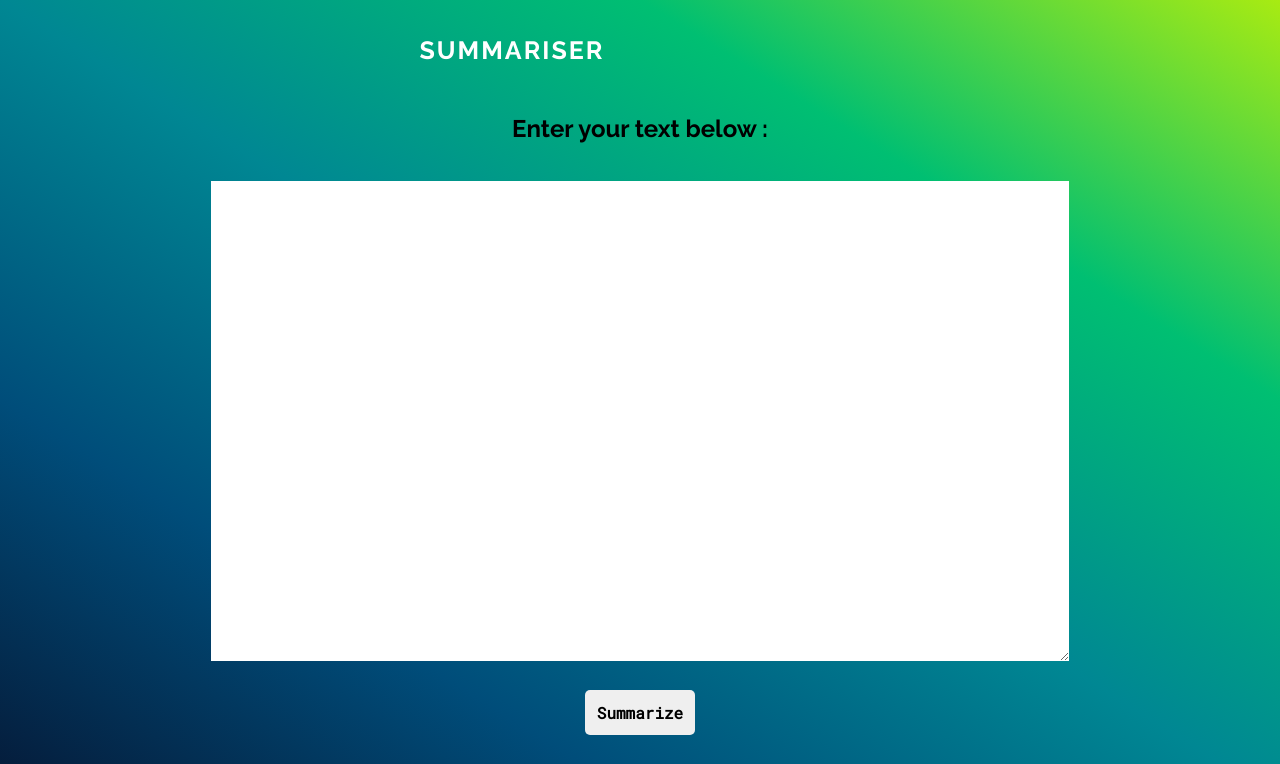
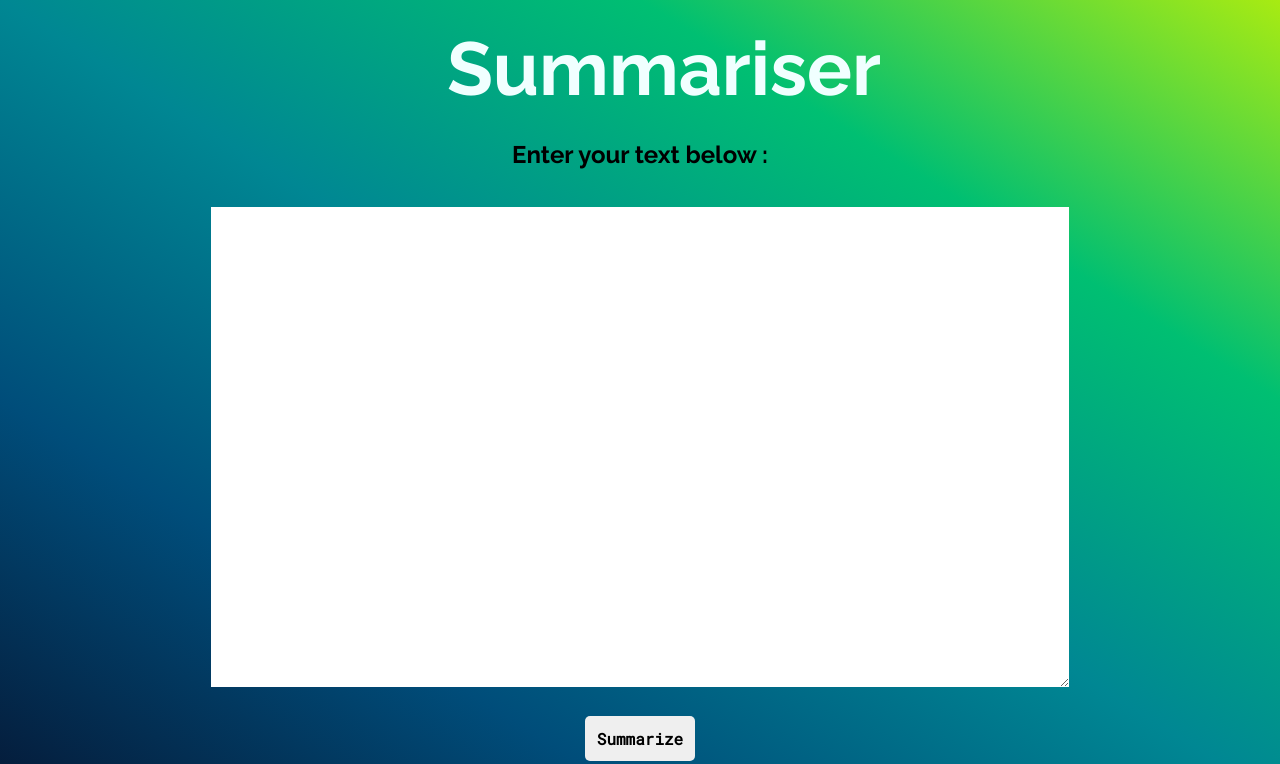
Before and after one commit to madhavi0701/text_summeriser, a Flask app: page /home in a window 1280 px wide; the page is wider, and only the part inside the window is pictured. Shown: the top 764 px of that part. Run offline with Flask 2, Linux system fonts and the light colour scheme.

Commit message:
First commit

```diff
--- a/app.py
+++ b/app.py
@@ -66,4 +66,4 @@ def prediction():
 
         # print(summarise(text))
 
-app.run(host="192.168.0.27" , port=8080, debug=True)
+app.run(host="localhost" , port=8080)
--- a/static/style.css
+++ b/static/style.css
@@ -8,29 +8,9 @@ body{
   height: 100vh;
   font-family: 'Comfortaa', cursive;
 }
-.typewriter{
-  float: right;
-  margin-top: 170px;
-}
-
-.typewriter-text
-{
-  display: inline-block;
-  overflow: hidden;
-  letter-spacing: 2px;
-  animation: typing 10s steps(5, end), blink 1s step-end infinite;
-  white-space: nowrap;
-  font-size: 20px;
-  box-sizing: border-box;
-  text-transform: uppercase;
-  font-size: 25px;
-  text-align: center;
-  padding-bottom: 6px;
-  color: white;
 
 
 
-}
 
 @keyframes typing {
   from {
@@ -53,7 +33,7 @@ body{
     margin:auto;
     width: 100%;
     font-family: 'Raleway', sans-serif;
-    color:black;
+    color:azure;
     font-size: 50px;
     font-weight: bold;
     text-align:center;
--- a/templates/index.html
+++ b/templates/index.html
@@ -16,8 +16,8 @@
 </head>
 <body>
 
-	<div class="welcome typewriter-text">
-        <h1 class="typewriter-text">Summariser</h1>
+	<div class="welcome ">
+        <h2 style="color: azure;">Summariser</h2>
 	</div>
 
     <div class="userinput">
--- a/templates/output.html
+++ b/templates/output.html
@@ -23,7 +23,7 @@
         <br>
 	</div>
 
-    <div class="userinput">
+    <div class="output">
         <h2>Summary for the text provided</h2>
         <br><br>
 
```
